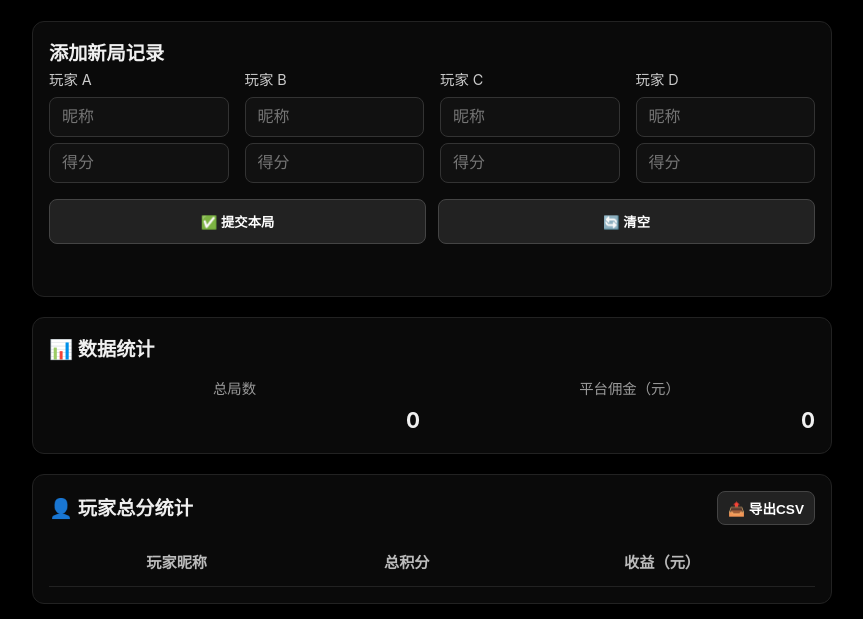
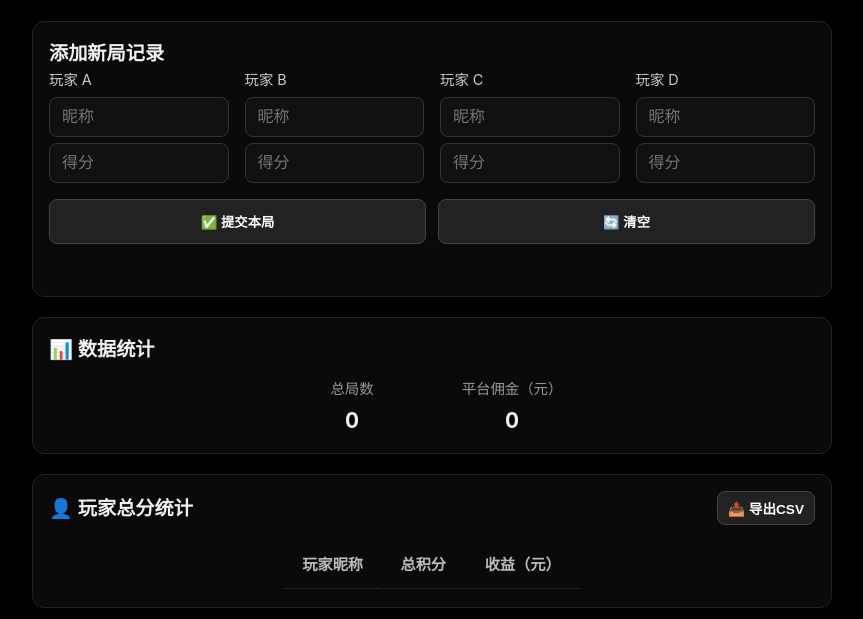
Before and after one commit to sn3z/sn3z.github.io, a plain HTML site: page index.html in a window 1280 px wide. Shown: the part 181-800 px from the top of the page, without its empty margins (208-1071 px from the left). Drawn offline with Linux system fonts and the light colour scheme.

Commit message:
index.html

```diff
--- a/index.html
+++ b/index.html
@@ -109,33 +109,35 @@
       border-color: #600 !important;
       color: #ff9999 !important;
     }
-    /* 数据统计：横向排列 */
-    .stats-row {
+    /* 数据统计：固定宽度 + 居中 */
+    .stats-container {
       display: flex;
-      gap: 24px;
+      justify-content: center;
+      gap: 40px;
       margin-top: 12px;
     }
-    .stat-item {
-      flex: 1;
+    .stat-col {
       text-align: center;
+      width: 120px; /* 固定宽度 */
     }
     .stat-label {
       font-size: 0.9rem;
       color: #999;
+      margin-bottom: 4px;
     }
     .stat-value {
       font-size: 1.3rem;
       font-weight: bold;
-      margin-top: 4px;
-      text-align: right;
     }
-    table {
-      width: 100%;
-      border-collapse: collapse;
-      margin-top: 16px;
+    /* 玩家总分统计表格：控制宽度 */
+    #playerStatsTable {
+      width: auto;
+      margin: 16px auto 0 auto;
+      min-width: 300px;
+      max-width: 600px;
     }
     th, td {
-      padding: 10px 8px;
+      padding: 10px 12px;
       text-align: center;
       border-bottom: 1px solid #222;
       font-size: 0.95rem;
@@ -145,12 +147,12 @@
       font-weight: 600;
     }
     .num-col {
-      text-align: right !important;
+      text-align: center !important;
     }
-    /* 已记录对局：新布局 */
+    /* 已记录对局：精确对齐 */
     .rounds-header, .round-item {
       display: grid;
-      grid-template-columns: 1fr 0.8fr 0.8fr 60px;
+      grid-template-columns: 1fr 90px 90px 60px; /* 固定数值列宽 */
       gap: 12px;
       padding: 10px 0;
       align-items: start;
@@ -257,12 +259,12 @@
 
     <div class="panel">
       <h2 class="panel-title">📊 数据统计</h2>
-      <div class="stats-row">
-        <div class="stat-item">
+      <div class="stats-container">
+        <div class="stat-col">
           <div class="stat-label">总局数</div>
           <div class="stat-value" id="totalRounds">0</div>
         </div>
-        <div class="stat-item">
+        <div class="stat-col">
           <div class="stat-label">平台佣金（元）</div>
           <div class="stat-value" id="poolCoins">0</div>
         </div>
```
